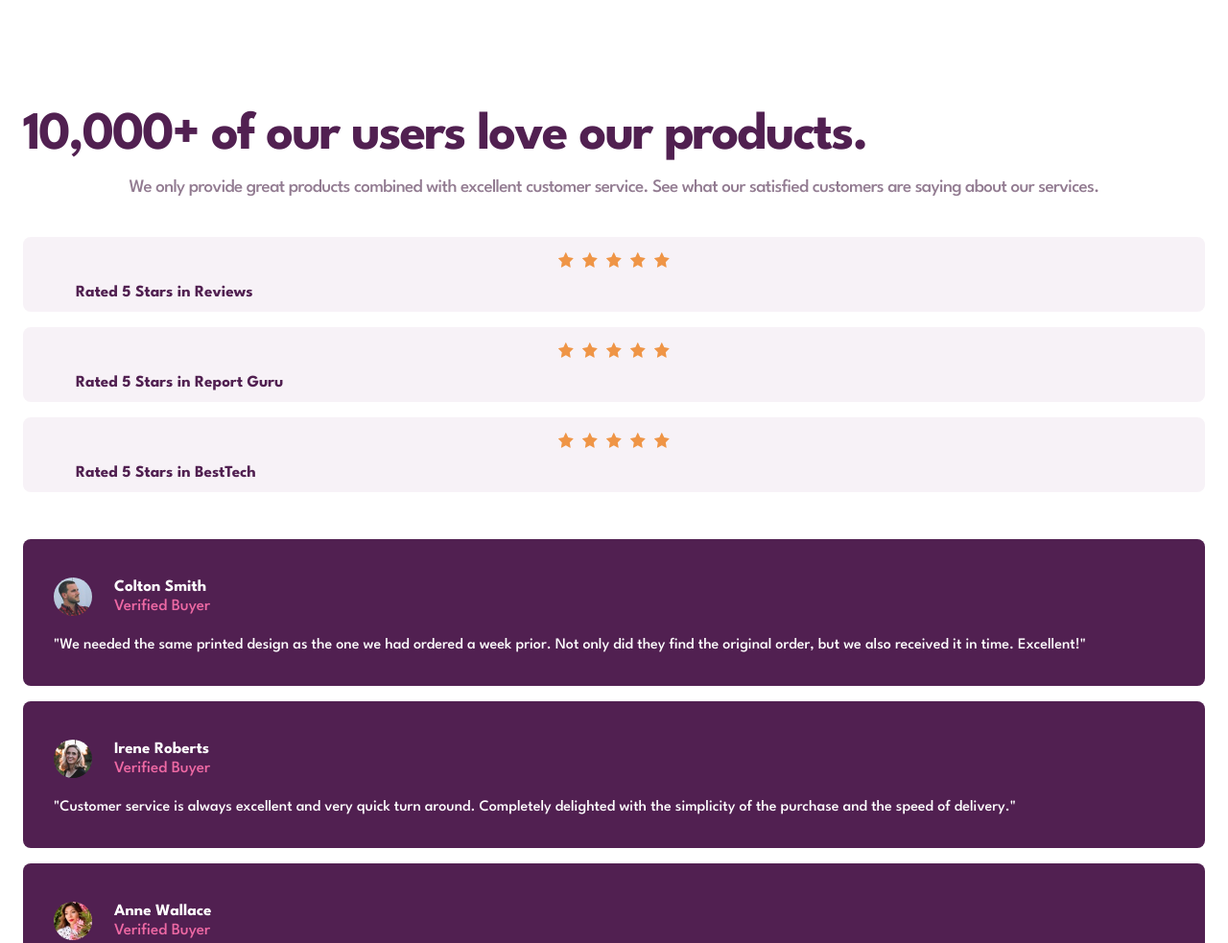
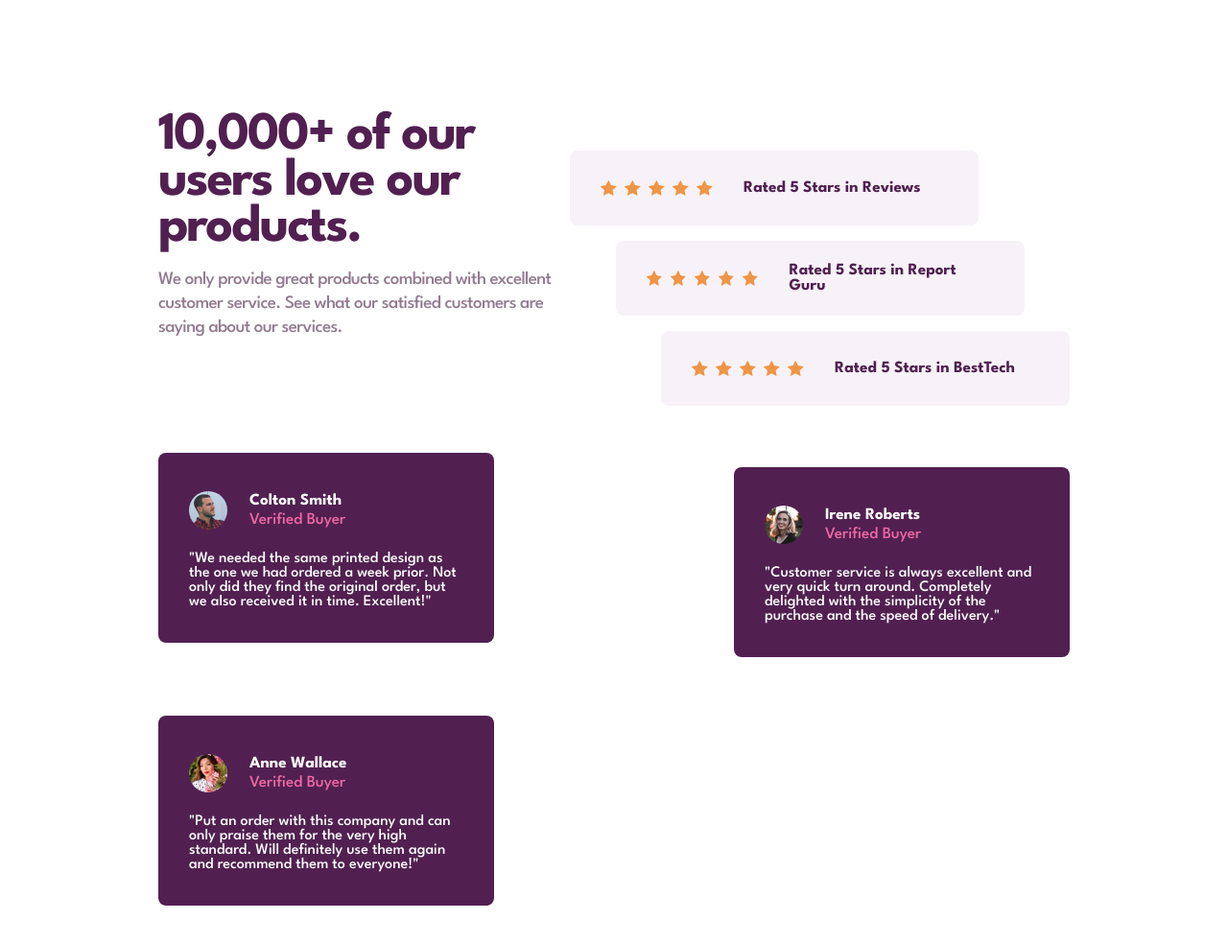
Before and after one commit to hermannleboss/social-proof-section-master, a website built with Vite: page index.html in a window 1280 px wide. Shown: the top 983 px of the page at 96% size. Built offline with nearby package versions, Linux system fonts and the light colour scheme.

Commit message:
finish responsive

```diff
--- a/index.html
+++ b/index.html
@@ -15,7 +15,7 @@
 </head>
 <body>
 <div role="main">
-    <div class="container">
+    <div class="container hero">
         <div>
             <h1 class="hero-title">10,000+ of our users love our products.</h1>
             <p class="hero-paragraph">We only provide great products combined with excellent customer service.
--- a/sass/base/_base.scss
+++ b/sass/base/_base.scss
@@ -5,9 +5,29 @@ body {
   }
 }
 
-.comments-section{
+.comments-section {
   display: flex;
   flex-direction: column;
+  flex-wrap: wrap;
   gap: 16px;
   margin-bottom: 99px;
+
+  @media (min-width: map-get($width-map, "sm")) {
+    flex-direction: row;
+    justify-content: space-between;
+    > div {
+      margin-top: 15px;
+      margin-bottom: 15px;
+
+      &:first-child {
+        margin-top: 0;
+        margin-bottom: 30px;
+      }
+
+      &:last-child {
+        margin-top: 30px;
+        margin-bottom: 0;
+      }
+    }
+  }
 }
--- a/sass/base/_typography.scss
+++ b/sass/base/_typography.scss
@@ -1,4 +1,15 @@
-.hero{
+.hero {
+  display: flex;
+  justify-content: space-between;
+
+  > div:first-child {
+    width: 445px;
+  }
+
+  > div:last-child {
+    width: 540px;
+  }
+
   &-title {
     font-weight: 700;
     color: $mauve;
@@ -14,7 +25,8 @@
       text-align: left;
     }
   }
-  &-paragraph{
+
+  &-paragraph {
     font-weight: 500;
     font-size: 19px;
     line-height: 25px;
@@ -22,5 +34,8 @@
     letter-spacing: -0.633333px;
     color: #927B91;
     margin-top: 17px;
+    @media (min-width: map-get($width-map, "sm")) {
+      text-align: left;
+    }
   }
 }
--- a/sass/components/_card.scss
+++ b/sass/components/_card.scss
@@ -3,20 +3,24 @@
   color: white;
   border-radius: 8px;
   padding: 40px 32px 35px 32px;
+  min-width: 327px;
+  max-width: 350px;;
 
   &-header {
     display: flex;
     gap: 23px;
     align-items: center;
     margin-bottom: 23px;
+
     &-content {
-      >p:first-child {
+      > p:first-child {
         font-weight: 700;
         font-size: 17px;
         line-height: 16px;
         margin-bottom: 4px;
       }
-      >p:last-child {
+
+      > p:last-child {
         font-weight: 400;
         font-size: 17px;
         line-height: 16px;
--- a/sass/components/_review.scss
+++ b/sass/components/_review.scss
@@ -5,6 +5,7 @@
   gap: 16px;
   margin-top: 39px;
   margin-bottom: 49px;
+
   & > div {
     height: 78px;
     padding: 16px 55px;
@@ -14,13 +15,35 @@
     font-weight: 700;
     font-size: 17px;
     line-height: 16px;
+    @media (min-width: map-get($width-map, "sm")) {
+      display: flex;
+      align-items: center;
+      gap: 32.45px;
+      padding-left: 32px;
+      margin-right: 47.5px;
+      margin-left: 47.5px;
+      padding-right: 47px;
+      &:first-child{
+        margin-right: 95px;
+        margin-left: 0;
+      }
+      &:last-child{
+        margin-right: 0;
+        margin-left: 95px;
+      }
+    }
   }
-  &-stars{
+
+  &-stars {
     display: flex;
     justify-content: center;
     gap: 8.45px;
     margin-bottom: 18.23px;
-    &>img{
+    @media (min-width: map-get($width-map, "sm")) {
+      margin-bottom: 0;
+    }
+
+    & > img {
       height: 15.772866249084473px;
       width: 16.553192138671875px;
     }
--- a/sass/layout/_container.scss
+++ b/sass/layout/_container.scss
@@ -1,4 +1,9 @@
 .container{
   margin-left: 24px;
   margin-right: 24px;
+
+  @media (min-width: map-get($width-map, "sm")) {
+    margin-left: 165px;
+    margin-right: 165px;
+  }
 }
```
